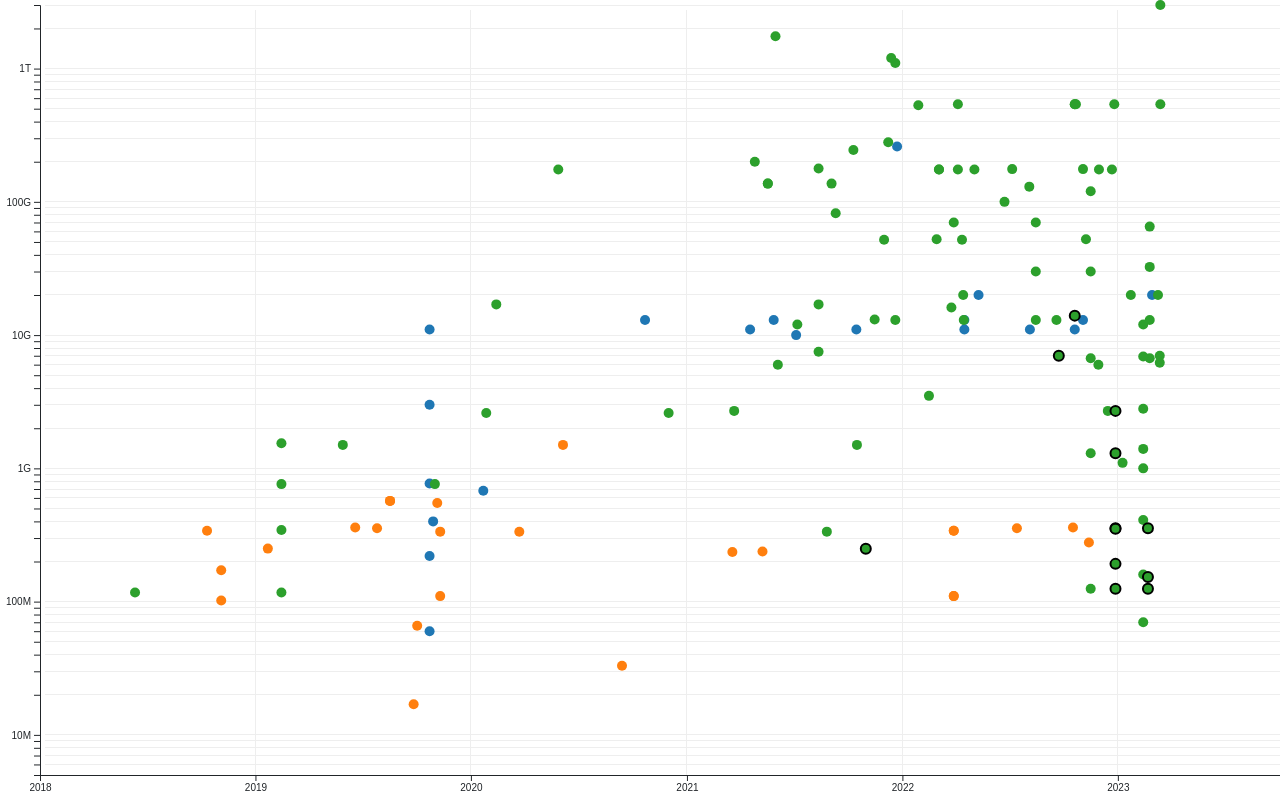
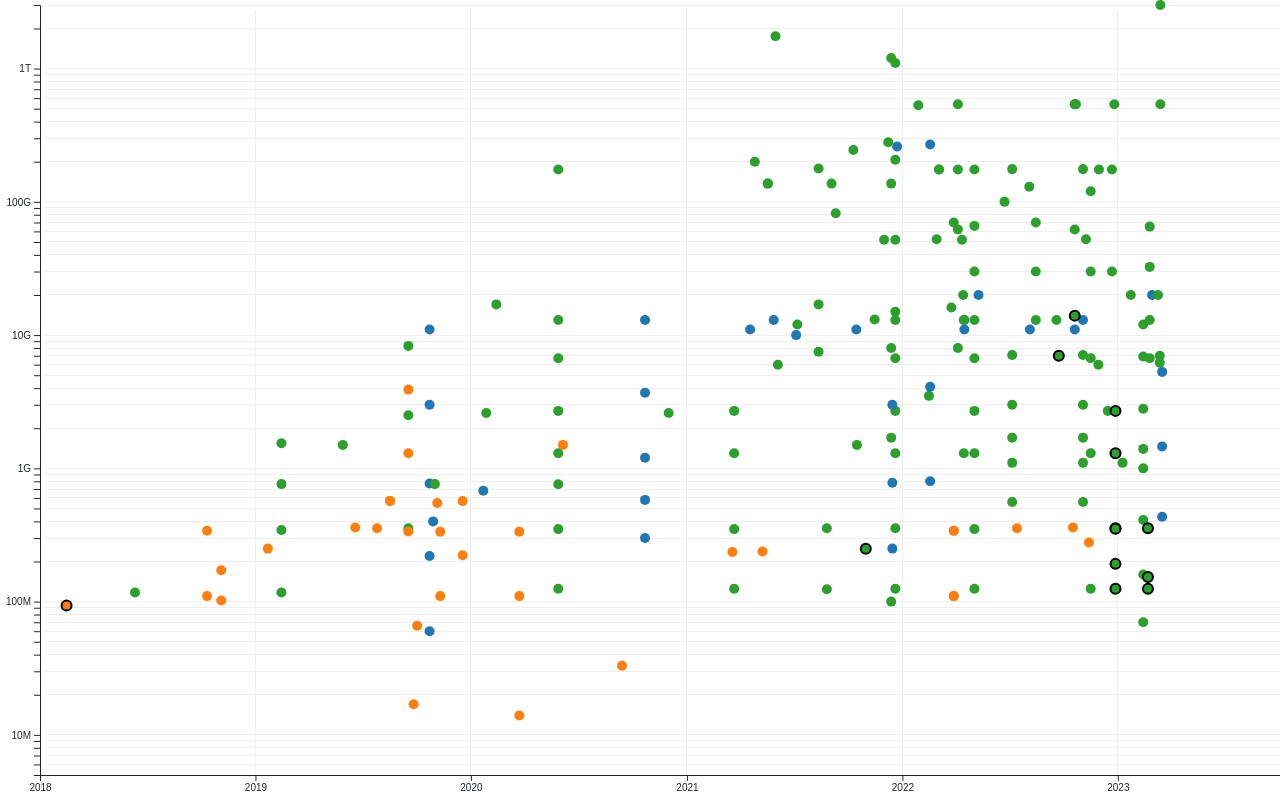
Before and after one commit to aryamanarora/llm-zoo, a plain HTML site: page index.html in a window 1280 px wide. Drawn offline with nearby package versions, Linux system fonts and the light colour scheme; some icons are missing.

Commit message:
more models, click behaviour

```diff
--- a/data.json
+++ b/data.json
@@ -84,7 +84,7 @@
             "creator": "Google",
             "languages": "101",
             "name": "mT5",
-            "parameters": "13B",
+            "parameters": ["13B", "3.7B", "1.2B", "580M", "300M"],
             "references": {
                 "arxiv": "2010.11934"
             },
@@ -138,7 +138,7 @@
             "creator": "Google",
             "finetuning": "T5 (Instruction)",
             "languages": "English",
-            "name": "Flan-T5",
+            "name": "Flan-T5-XXL",
             "parameters": "11B",
             "references": {
                 "arxiv": "2210.11416"
@@ -219,7 +219,8 @@
             "name": "ALBERT",
             "parameters": "17M",
             "references": {
-                "arxiv": "1909.11942"
+                "arxiv": "1909.11942",
+                "github": "google-research/albert"
             },
             "trained_on": "BERT",
             "type": "Encoder"
@@ -230,10 +231,11 @@
             "creator": "Google",
             "languages": "English",
             "name": "BERT",
-            "parameters": "340M",
+            "parameters": ["340M", "110M"],
             "references": {
                 "arxiv": "1810.04805v2",
-                "url": "https://ai.googleblog.com/2018/11/open-sourcing-bert-state-of-art-pre.html"
+                "url": "https://ai.googleblog.com/2018/11/open-sourcing-bert-state-of-art-pre.html",
+                "github": "google-research/bert"
             },
             "trained_on": [
                 "BERT (BookCorpus, English Wikipedia)"
@@ -289,7 +291,8 @@
             "name": "DeBERTa",
             "parameters": "1.5B",
             "references": {
-                "arxiv": "https://arxiv.org/abs/2006.03654"
+                "arxiv": "https://arxiv.org/abs/2006.03654",
+                "github": "microsoft/DeBERTa"
             },
             "trained_on": ["BERT + 3 corpora"],
             "type": "Encoder"
@@ -299,10 +302,11 @@
             "announced": "March 23, 2020",
             "creator": "Google",
             "languages": "English",
-            "name": "ELECTRA-Large",
-            "parameters": "334M",
-            "references": {
-                "arxiv": "2003.10555"
+            "name": "ELECTRA",
+            "parameters": ["335M", "110M", "14M"],
+            "references": {
+                "arxiv": "2003.10555",
+                "github": "google-research/electra"
             },
             "trained_on": "XLNet",
             "type": "Encoder"
@@ -469,7 +473,7 @@
                 "code": 13
             },
             "name": "BLOOM",
-            "parameters": "176B",
+            "parameters": ["176B", "7.1B", "3B", "1.7B", "1.1B", "560M"],
             "references": {
                 "arxiv": "2211.05100",
                 "url": "https://bigscience.huggingface.co/blog/bloom"
@@ -594,7 +598,7 @@
             "creator": "Meta",
             "languages": "English",
             "name": "FairSeq Dense",
-            "parameters": "13B",
+            "parameters": ["13B", "6.7B", "2.7B", "1.3B", "355M", "125M"],
             "references": {
                 "arxiv": "2112.10684",
                 "github": "facebookresearch/fairseq"
@@ -608,7 +612,7 @@
             "creator": "Meta",
             "languages": "English",
             "name": "FairSeq Sparse",
-            "parameters": "1100B",
+            "parameters": ["1100B", "207B", "52B", "15B"],
             "tags": ["MoE"],
             "references": {
                 "arxiv": "2112.10684",
@@ -638,9 +642,26 @@
             "announced": "December 13, 2021",
             "creator": "Google",
             "languages": "English",
-            "name": "GLaM",
+            "name": "GLaM (MoE)",
             "parameters": "1200B",
             "tags": ["MoE"],
+            "references": {
+                "arxiv": "2112.06905"
+            },
+            "trained_on": [
+                "News",
+                "books",
+                "etc."
+            ],
+            "type": "Decoder"
+        },
+        {
+            "access": "No",
+            "announced": "December 13, 2021",
+            "creator": "Google",
+            "languages": "English",
+            "name": "GLaM (Dense)",
+            "parameters": ["137B", "8B", "1.7B", "0.1B"],
             "references": {
                 "arxiv": "2112.06905"
             },
@@ -710,7 +731,7 @@
             "creator": "OpenAI",
             "languages": "English",
             "name": "GPT-3",
-            "parameters": "175B",
+            "parameters": ["175B", "13B", "6.7B", "2.7B", "1.3B", "760M", "350M", "125M"],
             "references": {
                 "arxiv": "2005.14165"
             },
@@ -740,7 +761,7 @@
             "creator": "EleutherAI",
             "languages": "English",
             "name": "GPT-Neo",
-            "parameters": "2.7B",
+            "parameters": ["2.7B", "1.3B", "350M", "125M"],
             "references": {
                 "github": "EleutherAI/gpt-neo"
             },
@@ -918,7 +939,7 @@
             "creator": "Sberbank",
             "languages": "60",
             "name": "mGPT",
-            "parameters": "13B",
+            "parameters": ["13B", "1.3B"],
             "references": {
                 "arxiv": "2204.07580"
             },
@@ -934,7 +955,7 @@
             "creator": "Stanford University",
             "languages": "English",
             "name": "Mistral",
-            "parameters": "335M",
+            "parameters": ["355M", "124M"],
             "references": {
                 "url": "https://crfm.stanford.edu/2021/08/26/mistral.html"
             },
@@ -963,9 +984,10 @@
             "creator": "Meta",
             "languages": "English",
             "name": "OPT",
-            "parameters": "175B",
-            "references": {
-                "arxiv": "2205.01068"
+            "parameters": ["175B", "66B", "30B", "13B", "6.7B", "2.7B", "1.3B", "350M", "125M"],
+            "references": {
+                "arxiv": "2205.01068",
+                "github": "facebookresearch/metaseq"
             },
             "trained_on": [
                 "RoBERTa",
@@ -1025,7 +1047,7 @@
             "creator": "Google",
             "languages": "English",
             "name": "PaLM",
-            "parameters": "540B",
+            "parameters": ["540B", "62B", "8B"],
             "references": {
                 "arxiv": "2204.02311"
             },
@@ -1165,7 +1187,7 @@
                 "code": 13
             },
             "name": "BLOOMZ",
-            "parameters": "176B",
+            "parameters": ["176B", "7.1B", "3B", "1.7B", "1.1B", "560M"],
             "references": {
                 "arxiv": "2211.01786"
             },
@@ -1204,7 +1226,7 @@
             "finetuning": "PaLM (Instruction)",
             "languages": "English",
             "name": "Flan-PaLM",
-            "parameters": "540B",
+            "parameters": ["540B", "62B"],
             "references": {
                 "arxiv": "2210.11416"
             },
@@ -1270,7 +1292,7 @@
             "finetuning": "OPT (Instruction)",
             "languages": "English",
             "name": "OPT-IML",
-            "parameters": "175B",
+            "parameters": ["175B", "30B"],
             "references": {
                 "arxiv": "2212.12017"
             },
@@ -1548,6 +1570,116 @@
             },
             "type": "Decoder",
             "tags": ["transformer alternative"]
+        },
+        {
+            "access": "Some",
+            "announced": "September 17, 2019",
+            "creator": "NVIDIA",
+            "name": "Megatron-LM",
+            "languages": "English",
+            "parameters": ["8.3B", "2.5B", "355M"],
+            "trained_on": ["Wikipedia", "CC-Stories", "RealNews", "OpenWebText"],
+            "references": {
+                "arxiv": "1909.08053",
+                "github": "NVIDIA/Megatron-LM"
+            },
+            "type": "Decoder"
+        },
+        {
+            "access": "Some",
+            "announced": "September 17, 2019",
+            "creator": "NVIDIA",
+            "name": "Megatron-LM",
+            "languages": "English",
+            "parameters": ["3.9B", "1.3B", "336M"],
+            "trained_on": ["Wikipedia", "CC-Stories", "RealNews", "OpenWebText"],
+            "references": {
+                "arxiv": "1909.08053",
+                "github": "NVIDIA/Megatron-LM"
+            },
+            "type": "Encoder"
+        },
+        {
+            "access": "No",
+            "announced": "March 17, 2023",
+            "creator": "Google",
+            "name": "CoLT-5",
+            "languages": "English",
+            "parameters": ["5.297B", "1.462B", "433M"],
+            "trained_on": "",
+            "references": {
+                "arxiv": "2303.09752"
+            },
+            "type": "Encoder-Decoder"
+        },
+        {
+            "access": "Yes",
+            "announced": "December 15, 2021",
+            "creator": "Google",
+            "name": "LongT5",
+            "languages": "English",
+            "parameters": ["3B", "780M", "250M"],
+            "trained_on": "C4",
+            "references": {
+                "arxiv": "2112.07916",
+                "github": "google-research/longt5"
+            },
+            "type": "Encoder-Decoder"
+        },
+        {
+            "access": "Yes",
+            "announced": "December 18, 2019",
+            "creator": "Google",
+            "name": "PEGASUS",
+            "languages": "English",
+            "parameters": ["568M", "223M"],
+            "trained_on": ["C4", "HugeNews"],
+            "references": {
+                "arxiv": "1912.08777",
+                "github": "google-research/pegasus"
+            },
+            "type": "Encoder"
+        },
+        {
+            "access": "Yes",
+            "announced": "February 15, 2018",
+            "creator": "Allen Institute for AI",
+            "name": "ELMo",
+            "languages": "English",
+            "parameters": ["93.6M"],
+            "trained_on": ["1B Word Benchmark"],
+            "references": {
+                "arxiv": "1802.05365"
+            },
+            "type": "Encoder",
+            "tags": ["transformer alternative"]
+        },
+        {
+            "access": "No",
+            "announced": "February 17, 2022",
+            "creator": "Google",
+            "name": "ST-MoE",
+            "languages": "English",
+            "parameters": ["269B", "4.1B"],
+            "trained_on": ["C4"],
+            "references": {
+                "arxiv": "2202.08906"
+            },
+            "tags": ["MoE"],
+            "type": "Encoder-Decoder"
+        },
+        {
+            "access": "No",
+            "announced": "February 17, 2022",
+            "creator": "Google",
+            "name": "Dense-L",
+            "languages": "English",
+            "parameters": ["0.8B"],
+            "trained_on": ["C4"],
+            "references": {
+                "arxiv": "2202.08906"
+            },
+            "type": "Encoder-Decoder"
         }
     ]
 ]
```
Also changed, not shown: index.html (+13 -7 lines).
